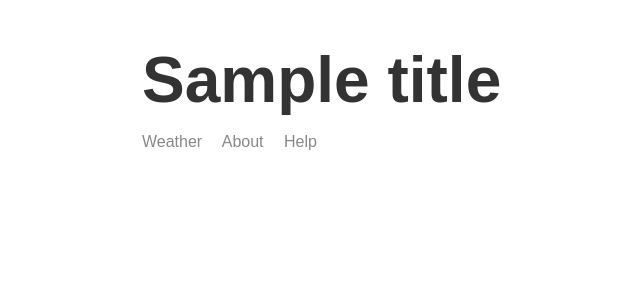
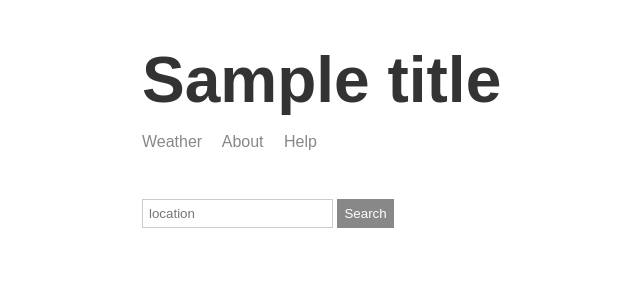
Before and after one commit to yilmazbingo/weather, a Node server app: template templates/views/index.hbs in a window 1280 px wide. Shown: the top 300 px of the page, without its empty margins (173-813 px from the left). Run offline with Node 20, Linux system fonts and the light colour scheme; the template is opened without the code that fills it: most values are stand-ins (such as "Sample title", 1, 10 or a date in 2020); some libraries are stand-ins or nearby versions.

Commit message:
modified

```diff
--- a/public/css/styles.css
+++ b/public/css/styles.css
@@ -39,3 +39,16 @@ header a {
 .portrait {
   width: 250px;
 }
+
+button {
+  cursor: pointer;
+  border: 1px solid #888888;
+  background: #888888;
+  color: white;
+  padding: 6px;
+}
+
+input {
+  border: 1px solid #cccccc;
+  padding: 6px;
+}
--- a/templates/views/index.hbs
+++ b/templates/views/index.hbs
@@ -15,8 +15,15 @@
 
 <body>
     <div class="main"> {{>header}}
+        <form action="">
+            <input type="text" placeholder="location">
+            <button>Search</button>
+        </form>
+        <p id="nessage-1"></p>
+        <p id="message-2"></p>
     </div>
     {{>footer}}
+
     <script src="/js/app.js"></script>
 
 
```
Also changed, not shown: public/js/app.js.
